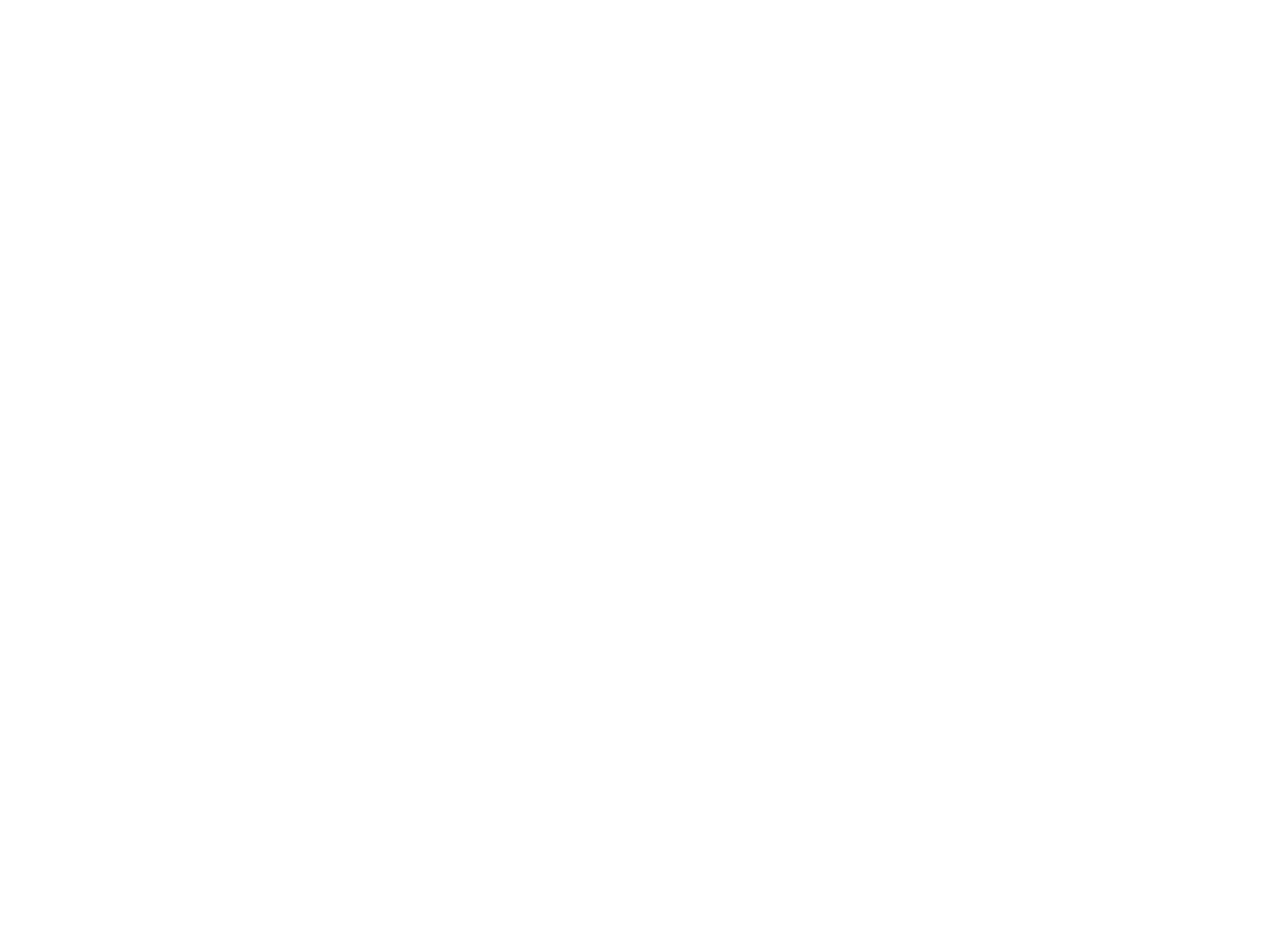
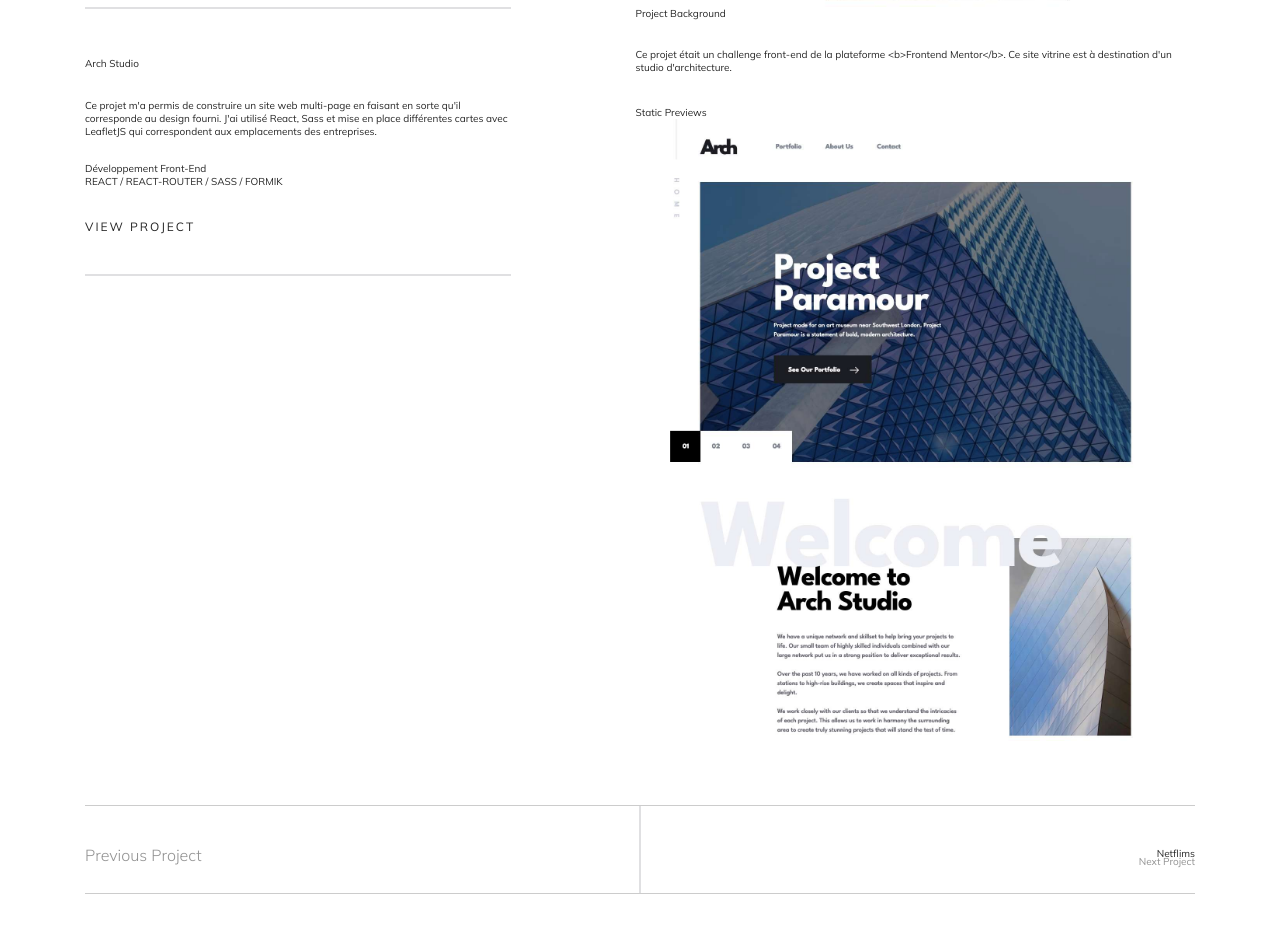
Before and after one commit to Alexandre-st/Portfolio, a React (Vite) app: page /portfolio/archstudio in a window 1280 px wide. Shown: the part 1384-2312 px from the top of the page. Before the commit the page ends 800 px from the top, so only its background shows below. Built offline with nearby package versions, Linux system fonts and the light colour scheme.

Commit message:
Add the big part of the design for the project page

```diff
--- a/src/data/projects.js
+++ b/src/data/projects.js
@@ -76,7 +76,7 @@
     preview1: "",
     preview2: "",
     prevProject: "designo",
-    nextProject: "devFinder",
+    nextProject: "devfinder",
   },
   {
     id: "4",
@@ -111,7 +111,7 @@
     desc: "Ce projet était un challenge front-end de la plateforme <b>Frontend Mentor</b>. La classique TODO List avec quelques petits éléments sympa. Cette application inclus un switch theme et un système de drag & drop pour réorganiser les listes.",
     preview1: "",
     preview2: "",
-    prevProject: "devFinder",
+    prevProject: "devfinder",
     nextProject: "",
   },
   // {
--- a/src/pages/Project.jsx
+++ b/src/pages/Project.jsx
@@ -1,20 +1,73 @@
-import { useParams } from "react-router-dom";
+import { Link, useParams } from "react-router-dom";
 import { projects } from "../data/projects";
 import NotFound from "./NotFound";
 
 const Project = () => {
   const { work } = useParams();
   const data = projects;
-  // console.log(work);
   const isAProject = data.filter((project) => project.linkName === work);
-  // console.log(isAProject);
 
   return (
     <main className="container">
       {isAProject.length === 0 ? (
         <NotFound />
       ) : (
-         <h1>{isAProject[0].title}</h1>
+        <>
+          <img src={isAProject[0].image} alt={isAProject[0].title} />
+
+          <section className="details">
+            <aside className="details-aside">
+              <div className="border" />
+              <div className="details-aside-content">
+                <div className="details-aside-aside">
+                  <h1>{isAProject[0].title}</h1>
+                  <p className="details-aside-normal-text small-text">
+                    {isAProject[0].infos}
+                  </p>
+                  <div className="details-aside-text">
+                    <p className="text-infos">{isAProject[0].type}</p>
+                    <p className="text-infos">
+                      {isAProject[0].technos.join(" / ")}
+                    </p>
+                    <button className="button button-project">
+                      VIEW PROJECT
+                    </button>
+                  </div>
+                </div>
+                <div className="details-aside-content-tablet">
+                  <p className="small-text">{isAProject[0].infos}</p>
+                </div>
+              </div>
+              <div className="border" />
+            </aside>
+
+            <div className="details-content">
+              <h2 className="little-title">Project Background</h2>
+              <p className="small-text">{isAProject[0].desc}</p>
+              <h3 className="little-title">Static Previews</h3>
+
+             <img src={isAProject[0].image} alt="" />
+            </div>
+          </section>
+
+          <section className="project-link">
+            <div className="project-link-left">
+              {/* <img className="project-link-img" src={ArrowLeft} alt="Arrow towards the previous project" /> */}
+              <Link to={`/portfolio/${isAProject[0].prevProject}`}>
+                <h4 className="little-title project-link-title">{isAProject[0].prevProject}</h4>
+                <p className="text">Previous Project</p>
+              </Link>
+            </div>
+            <div className="border border-rotate" />
+            <div className="project-link-right">
+              {/* <img className="project-link-img" src={ArrowRight} alt="Arrow towards the next project" /> */}
+              <Link to={`/portfolio/${isAProject[0].nextProject}`}>
+                <h4 className="little-title project-link-title">{isAProject[0].nextProject}</h4>
+                <p className="small-text">Next Project</p>
+              </Link>
+            </div>
+          </section>
+        </>
       )}
     </main>
   );
--- a/src/styles/index.scss
+++ b/src/styles/index.scss
@@ -10,6 +10,7 @@
 @use "./pages/homepage";
 @use "./pages/portfolio";
 @use "./pages/contact";
+@use "./pages/project";
 
 // == COMPONENTS == //
 @use "./components/contactForm";
--- /dev/null
+++ b/src/styles/pages/_project.scss
@@ -0,0 +1,142 @@
+@use "../base/mixins" as *;
+
+.details {
+  @include mq(laptop) {
+    display: flex;
+    gap: 12.5rem;
+  }
+
+  &-aside {
+    &-content {
+      @include mq(tablet) {
+        display: flex;
+        justify-content: space-between;
+      }
+
+      &-tablet {
+        display: none;
+
+        @include mq(tablet) {
+          display: block;
+          flex: 1;
+          margin-top: 3.2rem;
+          max-width: 35rem;
+        }
+
+        @include mq(laptop) {
+          display: none;
+        }
+      }
+    }
+
+    h1 {
+      margin: 2.4rem 0;
+
+      @include mq(tablet) {
+        margin: 3.2rem 0 1.6rem 0;
+      }
+
+      @include mq(laptop) {
+        margin: 4.8rem 0 2.9rem;
+      }
+    }
+
+    &-text {
+      margin: 2.4rem 0;
+    }
+
+    button {
+      margin: 2.4rem 0;
+
+      @include mq(tablet) {
+        margin: 1.6rem 0 3.2rem 0;
+      }
+
+      @include mq(laptop) {
+        margin: 3.2rem 0 4rem 0;
+      }
+    }
+
+    &-normal-text {
+      @include mq(tablet) {
+        display: none;
+      }
+
+      @include mq(laptop) {
+        display: block;
+      }
+    }
+  }
+
+  &-content {
+    margin: 4.8rem 0 8rem 0;
+
+    @include mq(tablet) {
+      margin: 4rem 0 8rem 0;
+    }
+
+    @include mq(laptop) {
+      margin: 0 0 6.4rem 0;
+    }
+
+    p {
+      margin: 2.8rem 0 4rem 0;
+
+      @include mq(laptop) {
+        margin: 2.8rem 0 3.2rem 0;
+      }
+    }
+  }
+}
+
+// For the link for next or previous project
+.project-link {
+  border-top: 1px solid #ccc;
+  border-bottom: 1px solid #ccc;
+  display: flex;
+  justify-content: space-between;
+
+  &-right,
+  &-left {
+    margin: 2.4rem 0;
+    display: flex;
+    flex-direction: column;
+    flex: 1;
+
+    @include mq(tablet) {
+      flex-direction: row;
+      align-items: center;
+      gap: 3.2rem;
+    }
+
+    .project-link-title {
+      margin: 1.6rem 0 -0.5rem 0;
+      &::first-letter {
+        text-transform: uppercase;
+      }
+    }
+
+    p {
+      opacity: 0.5;
+    }
+  }
+
+  &-img {
+    width: fit-content;
+    margin: 0;
+  }
+
+  &-right {
+    text-align: right;
+    align-items: flex-end;
+
+    @include mq(tablet) {
+      flex-direction: row-reverse;
+      align-items: center;
+    }
+  }
+
+  .border-rotate {
+    height: auto;
+  }
+}
```
